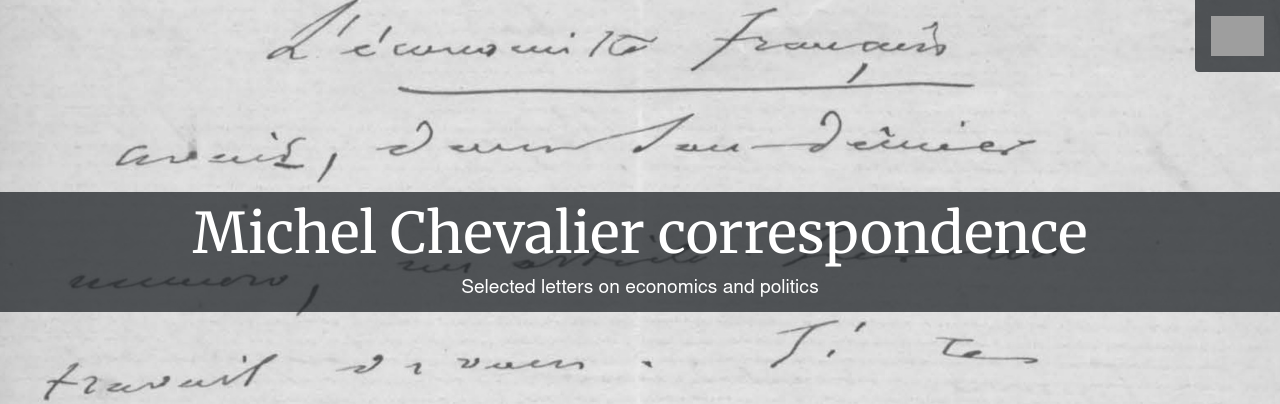
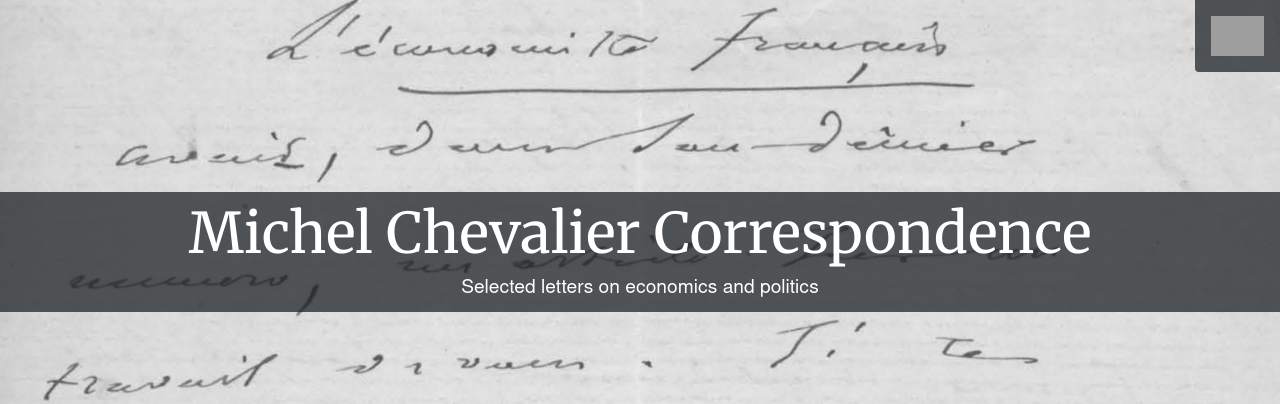
Before and after one commit to isu-digital/digital-collections-template, a Jekyll site: the page built from pages/index.md, in a window 1280 px wide and 1400 px high. Shown: the top 404 px of the window. Built offline with Jekyll 4.4.1, drawn with Linux system fonts in a browser that asks for light colours; nearby versions of some CDN libraries; library files that are not in the unit come from our copies; some of the changed text lies outside the part shown; grey boxes are pictures that could not be loaded.

```diff
--- a/_config.yml
+++ b/_config.yml
@@ -21,7 +21,7 @@ digital-assets: https://isuu00001library102stg.z21.web.core.windows.net/assets
 # SITE SETTINGS
 #
 # title of site appears in banner
-title: Michel Chevalier correspondence
+title: Michel Chevalier Correspondence
 # tagline, a short phrase that will appear throughout the site in the top banner
 tagline: Selected letters on economics and politics
 # description appears in meta tags and other locations
```
